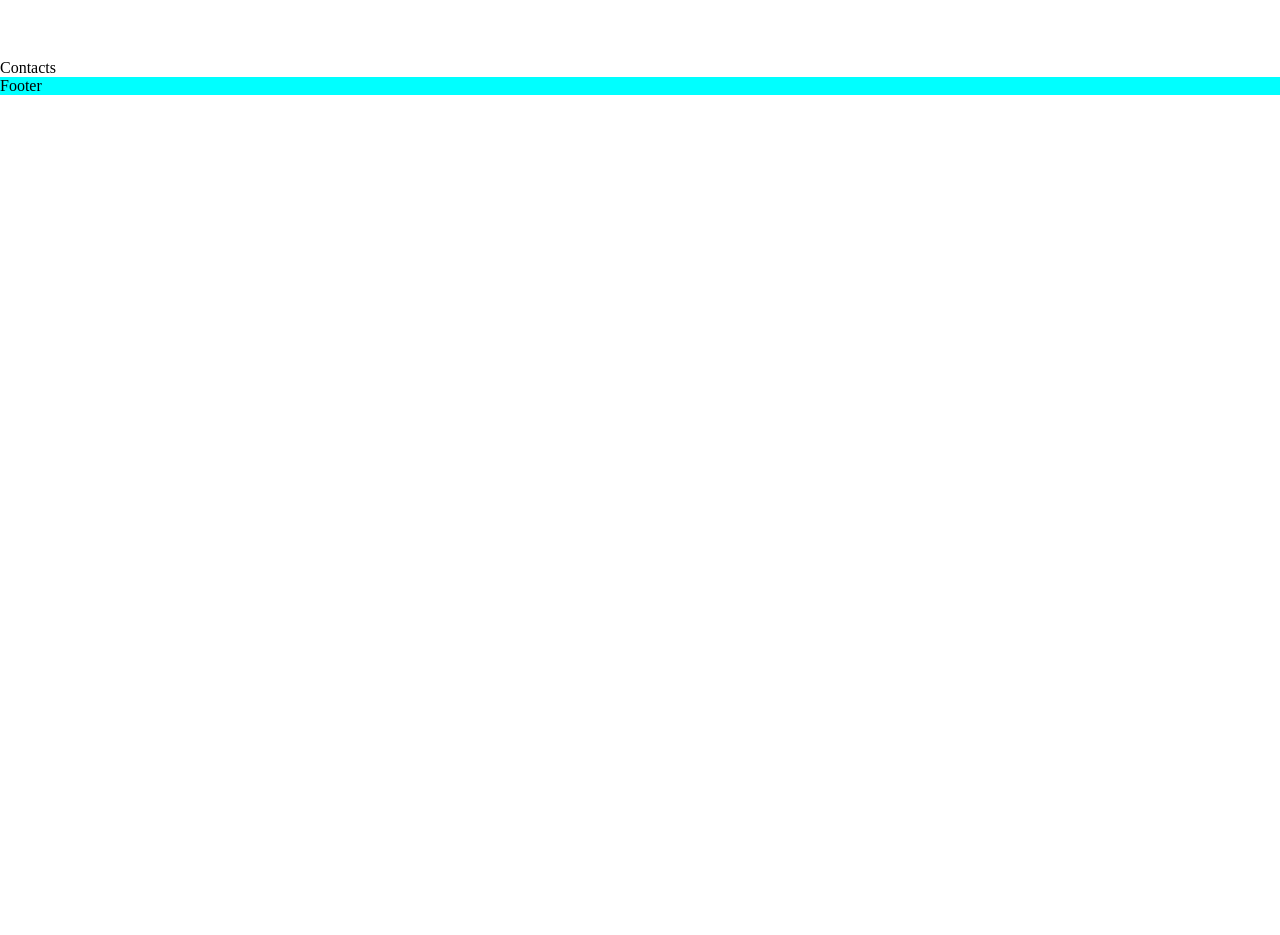
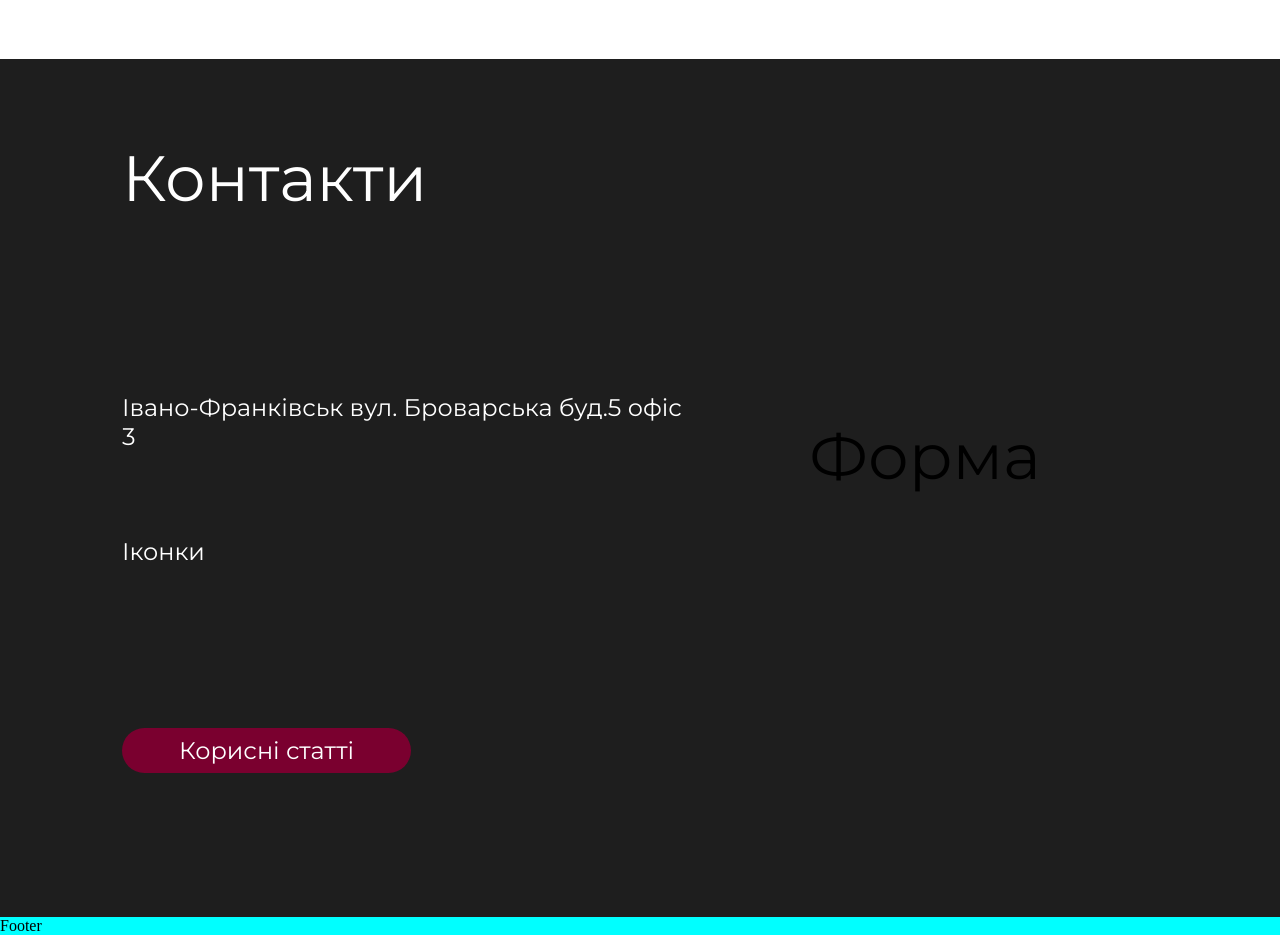
Before and after one commit to DenisTolmachev/vocal_teacher, a Next.js app: page / in a window 1280 px wide. Shown: the part 1360-2295 px from the top of the page. Before the commit the page ends 1455 px from the top, so only its background shows below. Built offline with nearby package versions, Linux system fonts and the light colour scheme.

Commit message:
added contact column

```diff
--- a/src/sections/Contacts/Contacts.jsx
+++ b/src/sections/Contacts/Contacts.jsx
@@ -1,9 +1,22 @@
+import styles from "./Contacts.module.scss";
+
 const Contacts = () => {
-    return (
-        <div>
-            Contacts
+  return (
+    <section className={styles.container}>
+      <div className={styles.contactsWrapper}>
+        <h2>Контакти</h2>
+        <div className={styles.adressWrapper}>
+          <div className={styles.adressIcon}></div>
+          <p>Івано-Франківськ вул. Броварська буд.5 офіс 3 </p>
         </div>
-    );
-}
+        <div className={styles.adressIcon}>Іконки</div>
+        <button className={styles.contactButton}>Корисні статті</button>
+      </div>
+      <div className={styles.formWrapper}>
+        <p>Форма</p>
+      </div>
+    </section>
+  );
+};
 
 export default Contacts;
--- /dev/null
+++ b/src/sections/Contacts/Contacts.module.scss
@@ -0,0 +1,75 @@
+.container {
+  padding-top: 80px;
+  padding-bottom: 144px;
+  padding-left: 122px;
+  padding-right: 122px;
+  display: flex;
+  flex-direction: row;
+  background-color: var(--contact_bg_color);
+}
+
+.contactsWrapper {
+  width: 55%;
+
+  & h2 {
+    color: var(--primary_color);
+    font-family: var(--font-monts);
+    font-size: 64px;
+    font-style: normal;
+    font-weight: 400;
+    line-height: normal;
+  }
+}
+
+.adressWrapper {
+  display: flex;
+  margin-top: 176px;
+
+  & p {
+    color: var(--primary_color);
+    font-family: var(--font-monts);
+    font-size: 24px;
+    font-style: normal;
+    font-weight: 400;
+    line-height: normal;
+  }
+}
+
+.adressIcon {
+    margin-top: 72px;
+    color: var(--primary_color);
+    font-family: var(--font-monts);
+    font-size: 24px;
+    font-style: normal;
+    font-weight: 400;
+    line-height: normal;
+}
+
+.contactButton {
+    margin-top: 162px;
+    padding: 8px 57px;
+    background-color: var(--accent_color);
+    border-radius: 30px;
+    color: var(--primary_color);
+    font-family: var(--font-monts);
+    font-size: 24px;
+    font-style: normal;
+    font-weight: 400;
+    line-height: normal;
+}
+
+.formWrapper {
+  display: flex;
+  justify-content: center;
+  align-items: center;
+  width: 45%;
+
+  & p {
+    color: var(--secondary_color);
+    font-family: var(--font-monts);
+    font-size: 64px;
+    font-style: normal;
+    font-weight: 400;
+    line-height: normal;
+  }
+}
```
Also changed, not shown: src/sections/About/About.module.scss (indentation only).
